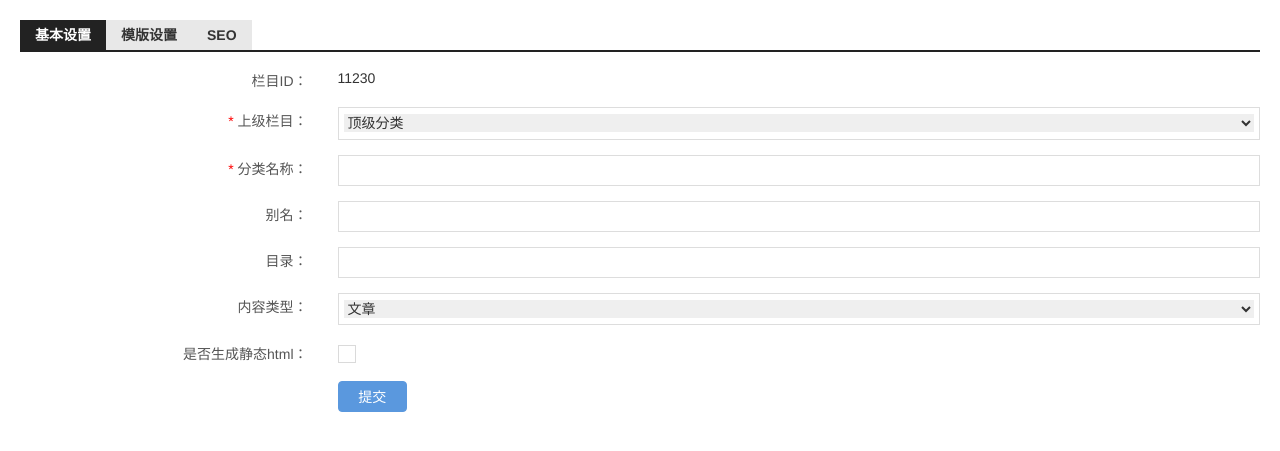
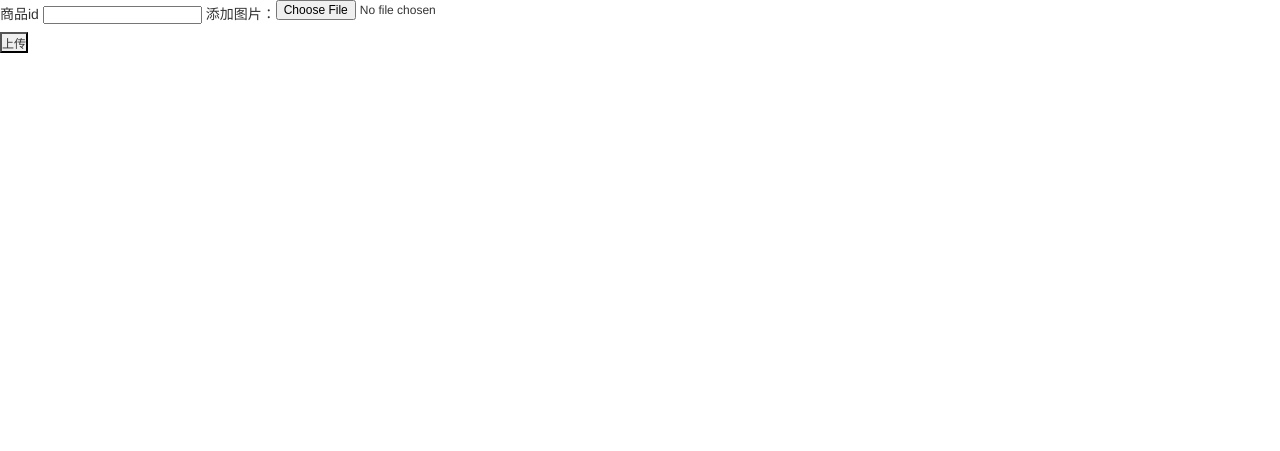
Before and after one commit to hou1008/pnback, a Java web app: page /system-category-add.html in a window 1280 px wide. Shown: the top 451 px of the page. Run offline with Spring Boot 4, a stand-in JSP engine, Linux system fonts and the light colour scheme; some libraries are stand-ins or nearby versions.

Commit message:
474714111

```diff
--- a/src/main/java/cn/bdqn/pnback/dao/BannerDao.java
+++ b/src/main/java/cn/bdqn/pnback/dao/BannerDao.java
@@ -12,4 +12,5 @@ public interface BannerDao {
 
     List<Banner> tcha1(@Param("zhuangtai") int zhuangtai);
     int tgai1(@Param("id") int id);
+    int zjia(Banner banner );
 }
--- a/src/main/java/cn/bdqn/pnback/service/BannerService.java
+++ b/src/main/java/cn/bdqn/pnback/service/BannerService.java
@@ -11,4 +11,5 @@ public interface BannerService {
 
     List<Banner> tcha1(@Param("zhuangtai") int zhuangtai);
     int tgai1(@Param("id") int id);
+    int zjia(Banner banner );
 }
--- a/src/main/java/cn/bdqn/pnback/service/impl/BannerServiceImpl.java
+++ b/src/main/java/cn/bdqn/pnback/service/impl/BannerServiceImpl.java
@@ -31,5 +31,10 @@ public class BannerServiceImpl implements BannerService  {
         return BannerDao.tgai1(id);
     }
 
+    @Override
+    public int zjia(Banner banner) {
+        return BannerDao.zjia(banner);
+    }
+
 
 }
--- a/src/main/resources/application.yml
+++ b/src/main/resources/application.yml
@@ -13,6 +13,11 @@ spring:
     encoding: UTF-8
     suffix: .html
     mode: LEGACYHTML5
+  http:
+    multipart:
+      max-file-size: 10Mb
+      max-request-size: 100Mb
+
 server:
   port: 8080
 mybatis:
--- a/src/main/resources/mapper/BannerMapper.xml
+++ b/src/main/resources/mapper/BannerMapper.xml
@@ -19,4 +19,7 @@
     <update id="tgai1" parameterType="cn.bdqn.pnback.pojo.Banner">
         UPDATE banner SET  zhuangtai=1 where id=#{id}
     </update>
+    <insert id="zjia" parameterType="cn.bdqn.pnback.pojo.Banner">
+         INSERT INTO banner VALUES(null,#{gId},#{bPhoto},now(),2)
+    </insert>
 </mapper>
--- a/src/main/resources/templates/index.html
+++ b/src/main/resources/templates/index.html
@@ -125,10 +125,7 @@
 			<dt><i class="Hui-iconfont">&#xe61a;</i> 系统统计<i class="Hui-iconfont menu_dropdown-arrow">&#xe6d5;</i></dt>
 			<dd>
 				<ul>
-					<li><a data-href="charts-5.html" data-title="票档统计饼状图" href="javascript:void(0)">票档统计饼状图</a></li>
-					<li><a data-href="charts-7.html" data-title="场次统计3D饼状图" href="javascript:void(0)">场次统计3D饼状图</a></li>
 					<li><a data-href="charts-4.html" data-title="演出类型统计饼状图" href="javascript:void(0)">演出剩余统计柱状图</a></li>
-					<li><a data-href="charts-8.html" data-title="演出类型统计饼状图" href="javascript:void(0)">演出售出统计柱状图</a></li>
 			</ul>
 		</dd>
 	</dl>
--- a/src/main/resources/templates/system-category-add.html
+++ b/src/main/resources/templates/system-category-add.html
@@ -27,180 +27,187 @@
 <title>栏目设置</title>
 </head>
 <body>
-<div class="page-container">
-	<form action="" method="post" class="form form-horizontal" id="form-category-add">
-		<div id="tab-category" class="HuiTab">
-			<div class="tabBar cl">
-				<span>基本设置</span>
-				<span>模版设置</span>
-				<span>SEO</span>
-			</div>
-			<div class="tabCon">
-				<div class="row cl">
-					<label class="form-label col-xs-4 col-sm-3">栏目ID：</label>
-					<div class="formControls col-xs-8 col-sm-9">11230</div>
-				</div>
-				<div class="row cl">
-					<label class="form-label col-xs-4 col-sm-3">
-						<span class="c-red">*</span>
-						上级栏目：</label>
-					<div class="formControls col-xs-8 col-sm-9">
-						<span class="select-box">
-						<select class="select" id="sel_Sub" name="sel_Sub" onchange="SetSubID(this);">
-							<option value="0">顶级分类</option>
-							<option value="10">分类一级</option>
-							<option value="101">&nbsp;&nbsp;├ 分类二级</option>
-							<option value="102">&nbsp;&nbsp;├ 分类二级</option>
-							<option value="20">分类一级</option>
-							<option value="200">&nbsp;&nbsp;├ 分类二级</option>
-						</select>
-						</span>
-					</div>
-					<div class="col-3">
-					</div>
-				</div>
-				<div class="row cl">
-					<label class="form-label col-xs-4 col-sm-3">
-						<span class="c-red">*</span>
-						分类名称：</label>
-					<div class="formControls col-xs-8 col-sm-9">
-						<input type="text" class="input-text" value="" placeholder="" id="" name="">
-					</div>
-					<div class="col-3">
-					</div>
-				</div>
-				<div class="row cl">
-					<label class="form-label col-xs-4 col-sm-3">别名：</label>
-					<div class="formControls col-xs-8 col-sm-9">
-						<input type="text" class="input-text" value="" placeholder="" id="" name="">
-					</div>
-					<div class="col-3">
-					</div>
-				</div>
-				<div class="row cl">
-					<label class="form-label col-xs-4 col-sm-3">目录：</label>
-					<div class="formControls col-xs-8 col-sm-9">
-						<input type="text" class="input-text" value="" placeholder="" id="" name="">
-					</div>
-					<div class="col-3">
-					</div>
-				</div>
-				<div class="row cl">
-					<label class="form-label col-xs-4 col-sm-3">内容类型：</label>
-					<div class="formControls col-xs-8 col-sm-9">
-						<span class="select-box">
-						<select name="" class="select">
-							<option value="1">文章</option>
-							<option value="2">图片</option>
-							<option value="3">商品</option>
-							<option value="4">视频</option>
-							<option value="5">专题</option>
-							<option value="6">链接</option>
-						</select>
-						</span>
-					</div>
-					<div class="col-3">
-					</div>
-				</div>
-				<div class="row cl">
-					<label class="form-label col-xs-4 col-sm-3">是否生成静态html：</label>
-					<div class="formControls col-xs-8 col-sm-9 skin-minimal">
-						<div class="check-box">
-							<input type="checkbox" id="checkbox-pinglun">
-							<label for="checkbox-pinglun">&nbsp;</label>
-						</div>
-					</div>
-					<div class="col-3">
-					</div>
-				</div>
-			</div>
-			<div class="tabCon">
-				<div class="row cl">
-					<label class="form-label col-xs-4 col-sm-3">首页模版：</label>
-					<div class="formControls col-xs-8 col-sm-9">
-						<input type="text" class="input-text" value="" style="width:200px;">
-						<input type="button" class="btn btn-default" value="浏览">
-					</div>
-					<div class="col-3">
-					</div>
-				</div>
-				<div class="row cl">
-					<label class="form-label col-xs-4 col-sm-3">列表页模版：</label>
-					<div class="formControls col-xs-8 col-sm-9">
-						<input type="text" class="input-text" value="" style="width:200px;">
-						<input type="button" class="btn btn-default" value="浏览">
-					</div>
-					<div class="col-3">
-					</div>
-				</div>
-				<div class="row cl">
-					<label class="form-label col-xs-4 col-sm-3">详情页模版：</label>
-					<div class="formControls col-xs-8 col-sm-9">
-						<input type="text" class="input-text" value="" style="width:200px;">
-						<input type="button" class="btn btn-default" value="浏览">
-					</div>
-					<div class="col-3">
-					</div>
-				</div>
-				<div class="row cl">
-					<label class="form-label col-xs-4 col-sm-3">详细页存储规则：</label>
-					<div class="formControls col-xs-8 col-sm-9">
-						<span class="select-box">
-						<select class="select" id="" name="">
-							<option value="1">按年度划子目录</option>
-							<option value="2">按年/月划分子目录</option>
-							<option value="3">按年/月/日划分子目录</option>
-						</select>
-						</span>
-					</div>
-					<div class="col-3">
-					</div>
-				</div>
-				<div class="row cl">
-					<label class="form-label col-xs-4 col-sm-3">每页显示多少条：</label>
-					<div class="formControls col-xs-8 col-sm-9">
-						<input type="text" class="input-text" value="20" style="width:200px;">
-					</div>
-					<div class="col-3">
-					</div>
-				</div>
-			</div>
-			<div class="tabCon">
-				<div class="row cl">
-					<label class="form-label col-xs-4 col-sm-3">首页文件名：</label>
-					<div class="formControls col-xs-8 col-sm-9">
-						<input type="text" class="input-text" value="index.html" style="width:200px;">
-					</div>
-					<div class="col-3">
-					</div>
-				</div>
-				<div class="row cl">
-					<label class="form-label col-xs-4 col-sm-3">关键词：</label>
-					<div class="formControls col-xs-8 col-sm-9">
-						<input type="text" class="input-text" value="">
-					</div>
-					<div class="col-3">
-					</div>
-				</div>
-				<div class="row cl">
-					<label class="form-label col-xs-4 col-sm-3">描述：</label>
-					<div class="formControls col-xs-8 col-sm-9">
-						<textarea name="" cols="" rows="" class="textarea"  placeholder="说点什么...最少输入10个字符" datatype="*10-100" dragonfly="true" nullmsg="备注不能为空！" onKeyUp="$.Huitextarealength(this,100)"></textarea>
-						<p class="textarea-numberbar"><em class="textarea-length">0</em>/100</p>
-					</div>
-					<div class="col-3">
-					</div>
-				</div>
-			</div>
-		</div>
-		<div class="row cl">
-			<div class="col-9 col-offset-3">
-				<input class="btn btn-primary radius" type="submit" value="&nbsp;&nbsp;提交&nbsp;&nbsp;">
-			</div>
-		</div>
-	</form>
-</div>
+<!--<div class="page-container">-->
+	<!--<form action="" method="post" class="form form-horizontal" id="form-category-add">-->
+		<!--<div id="tab-category" class="HuiTab">-->
+			<!--<div class="tabBar cl">-->
+				<!--<span>基本设置</span>-->
+				<!--<span>模版设置</span>-->
+				<!--<span>SEO</span>-->
+			<!--</div>-->
+			<!--<div class="tabCon">-->
+				<!--<div class="row cl">-->
+					<!--<label class="form-label col-xs-4 col-sm-3">栏目ID：</label>-->
+					<!--<div class="formControls col-xs-8 col-sm-9">11230</div>-->
+				<!--</div>-->
+				<!--<div class="row cl">-->
+					<!--<label class="form-label col-xs-4 col-sm-3">-->
+						<!--<span class="c-red">*</span>-->
+						<!--上级栏目：</label>-->
+					<!--<div class="formControls col-xs-8 col-sm-9">-->
+						<!--<span class="select-box">-->
+						<!--<select class="select" id="sel_Sub" name="sel_Sub" onchange="SetSubID(this);">-->
+							<!--<option value="0">顶级分类</option>-->
+							<!--<option value="10">分类一级</option>-->
+							<!--<option value="101">&nbsp;&nbsp;├ 分类二级</option>-->
+							<!--<option value="102">&nbsp;&nbsp;├ 分类二级</option>-->
+							<!--<option value="20">分类一级</option>-->
+							<!--<option value="200">&nbsp;&nbsp;├ 分类二级</option>-->
+						<!--</select>-->
+						<!--</span>-->
+					<!--</div>-->
+					<!--<div class="col-3">-->
+					<!--</div>-->
+				<!--</div>-->
+				<!--<div class="row cl">-->
+					<!--<label class="form-label col-xs-4 col-sm-3">-->
+						<!--<span class="c-red">*</span>-->
+						<!--分类名称：</label>-->
+					<!--<div class="formControls col-xs-8 col-sm-9">-->
+						<!--<input type="text" class="input-text" value="" placeholder="" id="" name="">-->
+					<!--</div>-->
+					<!--<div class="col-3">-->
+					<!--</div>-->
+				<!--</div>-->
+				<!--<div class="row cl">-->
+					<!--<label class="form-label col-xs-4 col-sm-3">别名：</label>-->
+					<!--<div class="formControls col-xs-8 col-sm-9">-->
+						<!--<input type="text" class="input-text" value="" placeholder="" id="" name="">-->
+					<!--</div>-->
+					<!--<div class="col-3">-->
+					<!--</div>-->
+				<!--</div>-->
+				<!--<div class="row cl">-->
+					<!--<label class="form-label col-xs-4 col-sm-3">目录：</label>-->
+					<!--<div class="formControls col-xs-8 col-sm-9">-->
+						<!--<input type="text" class="input-text" value="" placeholder="" id="" name="">-->
+					<!--</div>-->
+					<!--<div class="col-3">-->
+					<!--</div>-->
+				<!--</div>-->
+				<!--<div class="row cl">-->
+					<!--<label class="form-label col-xs-4 col-sm-3">内容类型：</label>-->
+					<!--<div class="formControls col-xs-8 col-sm-9">-->
+						<!--<span class="select-box">-->
+						<!--<select name="" class="select">-->
+							<!--<option value="1">文章</option>-->
+							<!--<option value="2">图片</option>-->
+							<!--<option value="3">商品</option>-->
+							<!--<option value="4">视频</option>-->
+							<!--<option value="5">专题</option>-->
+							<!--<option value="6">链接</option>-->
+						<!--</select>-->
+						<!--</span>-->
+					<!--</div>-->
+					<!--<div class="col-3">-->
+					<!--</div>-->
+				<!--</div>-->
+				<!--<div class="row cl">-->
+					<!--<label class="form-label col-xs-4 col-sm-3">是否生成静态html：</label>-->
+					<!--<div class="formControls col-xs-8 col-sm-9 skin-minimal">-->
+						<!--<div class="check-box">-->
+							<!--<input type="checkbox" id="checkbox-pinglun">-->
+							<!--<label for="checkbox-pinglun">&nbsp;</label>-->
+						<!--</div>-->
+					<!--</div>-->
+					<!--<div class="col-3">-->
+					<!--</div>-->
+				<!--</div>-->
+			<!--</div>-->
+			<!--<div class="tabCon">-->
+				<!--<div class="row cl">-->
+					<!--<label class="form-label col-xs-4 col-sm-3">首页模版：</label>-->
+					<!--<div class="formControls col-xs-8 col-sm-9">-->
+						<!--<input type="text" class="input-text" value="" style="width:200px;">-->
+						<!--<input type="button" class="btn btn-default" value="浏览">-->
+					<!--</div>-->
+					<!--<div class="col-3">-->
+					<!--</div>-->
+				<!--</div>-->
+				<!--<div class="row cl">-->
+					<!--<label class="form-label col-xs-4 col-sm-3">列表页模版：</label>-->
+					<!--<div class="formControls col-xs-8 col-sm-9">-->
+						<!--<input type="text" class="input-text" value="" style="width:200px;">-->
+						<!--<input type="button" class="btn btn-default" value="浏览">-->
+					<!--</div>-->
+					<!--<div class="col-3">-->
+					<!--</div>-->
+				<!--</div>-->
+				<!--<div class="row cl">-->
+					<!--<label class="form-label col-xs-4 col-sm-3">详情页模版：</label>-->
+					<!--<div class="formControls col-xs-8 col-sm-9">-->
+						<!--<input type="text" class="input-text" value="" style="width:200px;">-->
+						<!--<input type="button" class="btn btn-default" value="浏览">-->
+					<!--</div>-->
+					<!--<div class="col-3">-->
+					<!--</div>-->
+				<!--</div>-->
+				<!--<div class="row cl">-->
+					<!--<label class="form-label col-xs-4 col-sm-3">详细页存储规则：</label>-->
+					<!--<div class="formControls col-xs-8 col-sm-9">-->
+						<!--<span class="select-box">-->
+						<!--<select class="select" id="" name="">-->
+							<!--<option value="1">按年度划子目录</option>-->
+							<!--<option value="2">按年/月划分子目录</option>-->
+							<!--<option value="3">按年/月/日划分子目录</option>-->
+						<!--</select>-->
+						<!--</span>-->
+					<!--</div>-->
+					<!--<div class="col-3">-->
+					<!--</div>-->
+				<!--</div>-->
+				<!--<div class="row cl">-->
+					<!--<label class="form-label col-xs-4 col-sm-3">每页显示多少条：</label>-->
+					<!--<div class="formControls col-xs-8 col-sm-9">-->
+						<!--<input type="text" class="input-text" value="20" style="width:200px;">-->
+					<!--</div>-->
+					<!--<div class="col-3">-->
+					<!--</div>-->
+				<!--</div>-->
+			<!--</div>-->
+			<!--<div class="tabCon">-->
+				<!--<div class="row cl">-->
+					<!--<label class="form-label col-xs-4 col-sm-3">首页文件名：</label>-->
+					<!--<div class="formControls col-xs-8 col-sm-9">-->
+						<!--<input type="text" class="input-text" value="index.html" style="width:200px;">-->
+					<!--</div>-->
+					<!--<div class="col-3">-->
+					<!--</div>-->
+				<!--</div>-->
+				<!--<div class="row cl">-->
+					<!--<label class="form-label col-xs-4 col-sm-3">关键词：</label>-->
+					<!--<div class="formControls col-xs-8 col-sm-9">-->
+						<!--<input type="text" class="input-text" value="">-->
+					<!--</div>-->
+					<!--<div class="col-3">-->
+					<!--</div>-->
+				<!--</div>-->
+				<!--<div class="row cl">-->
+					<!--<label class="form-label col-xs-4 col-sm-3">描述：</label>-->
+					<!--<div class="formControls col-xs-8 col-sm-9">-->
+						<!--<textarea name="" cols="" rows="" class="textarea"  placeholder="说点什么...最少输入10个字符" datatype="*10-100" dragonfly="true" nullmsg="备注不能为空！" onKeyUp="$.Huitextarealength(this,100)"></textarea>-->
+						<!--<p class="textarea-numberbar"><em class="textarea-length">0</em>/100</p>-->
+					<!--</div>-->
+					<!--<div class="col-3">-->
+					<!--</div>-->
+				<!--</div>-->
+			<!--</div>-->
+		<!--</div>-->
+		<!--<div class="row cl">-->
+			<!--<div class="col-9 col-offset-3">-->
+				<!--<input class="btn btn-primary radius" type="submit" value="&nbsp;&nbsp;提交&nbsp;&nbsp;">-->
+			<!--</div>-->
+		<!--</div>-->
+	<!--</form>-->
+<!--</div>-->
 
+
+<form enctype="multipart/form-data"  action="/banner/zjia"  method="post">
+	商品id     <input name="gId">
+	添加图片：<input type="file" name="uploadFile" id="upload_file" style="margin-bottom:10px;"><br>
+	<!--	<img src="">-->
+	<input type="submit" id="uploadPicButton" value="上传">
+</form>
 <!--_footer 作为公共模版分离出去-->
 <script type="text/javascript" src="/lib/jquery/1.9.1/jquery.min.js"></script>
 <script type="text/javascript" src="/lib/layer/2.4/layer.js"></script>
--- a/src/main/resources/templates/system-category.html
+++ b/src/main/resources/templates/system-category.html
@@ -113,6 +113,7 @@ function show(){
                     "\t\t\t\t\t<td class='text-l'>"+this.bPhoto+"</td>\n" +
                     "\t\t\t\t\t<td>"+this.bTime+"</td>\n" +
                     "\t\t\t\t\t<td class='f-14'>\n" +
+					"\t\t\t\t\t<a title=\"编辑\" href=\"product-add.html\"  style=\"text-decoration:none\"><i class=\"Hui-iconfont\">&#xe6df;</i></a> \n"+
                     "\t\t\t\t\t\t<a title='下架' href=\"javascript:;\" onclick='tgai("+this.id+")'class=\"ml-5\" style=\"text-decoration:none\"><i class=\"Hui-iconfont\">&#xe6e2;</i>下线</a></td>\n" +
                     "\t\t\t\t</tr>")
             });
```
Also changed, not shown: src/main/java/cn/bdqn/pnback/controller/BannerController.java (+36 -8 lines), src/main/resources/templates/product-add.html (+164 -162 lines).
